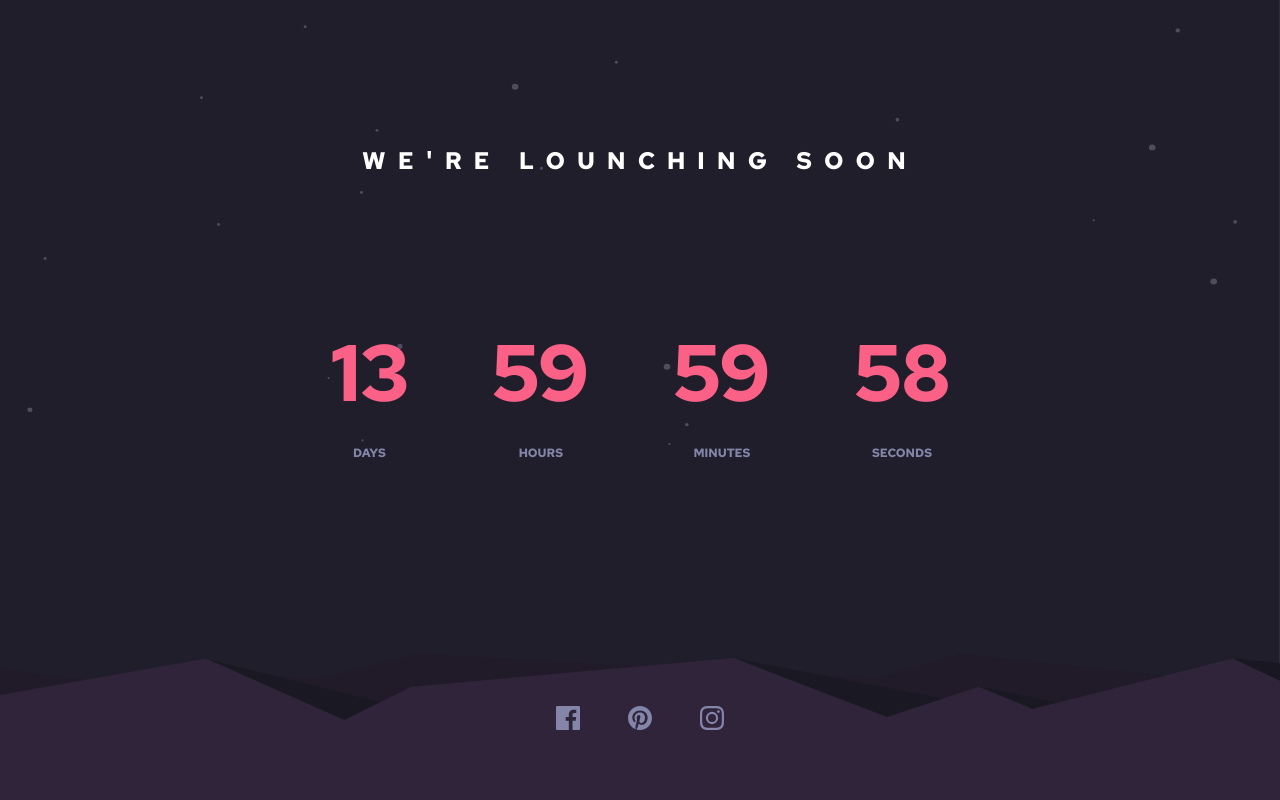
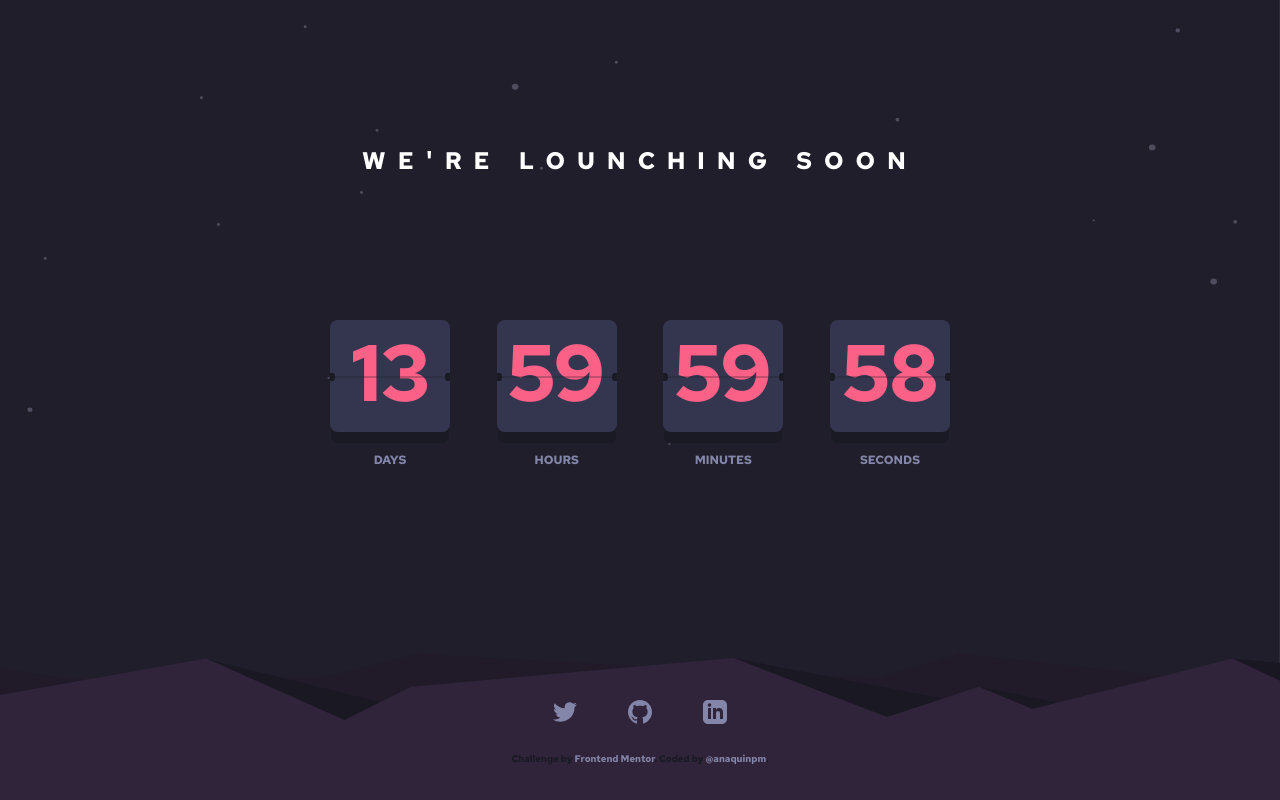
Before and after one commit to anaquinpm/countdownjs, a website built with Parcel: page src/index.html in a window 1280 px wide. Built offline with nearby package versions, Linux system fonts and the light colour scheme.

Commit message:
style: flip board and background added

```diff
--- a/src/index.html
+++ b/src/index.html
@@ -5,9 +5,9 @@
   <meta charset="UTF-8">
   <meta name="viewport" content="width=device-width, initial-scale=1.0">
 
-  <!-- <link rel="icon" type="image/png" sizes="32x32" href="./scss/assets/images/favicon-32x32.png"> -->
+  <link rel="icon" type="image/png" sizes="32x32" href="./scss/assets/images/favicon-32x32.png">
 
-  <title>Frontend Mentor | Launch countdown timer</title>
+  <title>Launch countdown timer</title>
   <!-- SCSS -->
   <link rel="stylesheet" href="./scss/main.scss">
   <!-- Fonst -->
@@ -24,47 +24,65 @@
   </header>
   <main class="main">
     <div class="main__digit">
+      <div class="main__card">
+        <div class="main__line"></div>
+        <div class="main__dot main__dot--left"></div>
+        <div class="main__dot main__dot--right"></div>
         <div class="main__day">00</div>
+      </div>
       <h2 class="main__sub">DAYS</h2>
     </div>
     <div class="main__digit">
+      <div class="main__card">
+        <div class="main__dot main__dot--left"></div>
+        <div class="main__dot main__dot--right"></div>
+        <div class="main__line"></div>
         <div class="main__hour">00</div>
+      </div>
       <h2 class="main__sub">HOURS</h2>
     </div>
     <div class="main__digit">
+      <div class="main__card">
+        <div class="main__line"></div>
+        <div class="main__dot main__dot--left"></div>
+        <div class="main__dot main__dot--right"></div>
         <div class="main__min">00</div>
+      </div>
       <h2 class="main__sub">MINUTES</h2>
     </div>
     <div class="main__digit">
+      <div class="main__card">
+        <div class="main__line"></div>
+        <div class="main__dot main__dot--left"></div>
+        <div class="main__dot main__dot--right"></div>
         <div class="main__sec">00</div>
+      </div>
       <h2 class="main__sub">SECONDS</h2>
     </div>
   </main>
   <footer class="footer">
-    <!-- los iconos para acambiar el color lo agregamos en el "scss" -->
-    <a href="#">
+    <div class="footer__icons">
+      <a href="https://twitter.com/anaquinpm">
         <svg xmlns="http://www.w3.org/2000/svg" width="24" height="24" class="footer__icon">
-        <path
-          d="M22.675 0H1.325C.593 0 0 .593 0 1.325v21.351C0 23.407.593 24 1.325 24H12.82v-9.294H9.692v-3.622h3.128V8.413c0-3.1 1.893-4.788 4.659-4.788 1.325 0 2.463.099 2.795.143v3.24l-1.918.001c-1.504 0-1.795.715-1.795 1.763v2.313h3.587l-.467 3.622h-3.12V24h6.116c.73 0 1.323-.593 1.323-1.325V1.325C24 .593 23.407 0 22.675 0z" />
+          <path d="M24 4.557c-.883.392-1.832.656-2.828.775 1.017-.609 1.798-1.574 2.165-2.724-.951.564-2.005.974-3.127 1.195-.897-.957-2.178-1.555-3.594-1.555-3.179 0-5.515 2.966-4.797 6.045-4.091-.205-7.719-2.165-10.148-5.144-1.29 2.213-.669 5.108 1.523 6.574-.806-.026-1.566-.247-2.229-.616-.054 2.281 1.581 4.415 3.949 4.89-.693.188-1.452.232-2.224.084.626 1.956 2.444 3.379 4.6 3.419-2.07 1.623-4.678 2.348-7.29 2.04 2.179 1.397 4.768 2.212 7.548 2.212 9.142 0 14.307-7.721 13.995-14.646.962-.695 1.797-1.562 2.457-2.549z"/>
         </svg>
       </a>
-    <a href="#">
+      <a href="https://github.com/anaquinpm">
         <svg xmlns="http://www.w3.org/2000/svg" width="24" height="24" class="footer__icon">
-        <path
-          d="M12 0C5.373 0 0 5.372 0 12c0 5.084 3.163 9.426 7.627 11.174-.105-.949-.2-2.405.042-3.441.218-.937 1.407-5.965 1.407-5.965s-.359-.719-.359-1.782c0-1.668.967-2.914 2.171-2.914 1.023 0 1.518.769 1.518 1.69 0 1.029-.655 2.568-.994 3.995-.283 1.194.599 2.169 1.777 2.169 2.133 0 3.772-2.249 3.772-5.495 0-2.873-2.064-4.882-5.012-4.882-3.414 0-5.418 2.561-5.418 5.207 0 1.031.397 2.138.893 2.738a.36.36 0 01.083.345l-.333 1.36c-.053.22-.174.267-.402.161-1.499-.698-2.436-2.889-2.436-4.649 0-3.785 2.75-7.262 7.929-7.262 4.163 0 7.398 2.967 7.398 6.931 0 4.136-2.607 7.464-6.227 7.464-1.216 0-2.359-.631-2.75-1.378l-.748 2.853c-.271 1.043-1.002 2.35-1.492 3.146C9.57 23.812 10.763 24 12 24c6.627 0 12-5.373 12-12 0-6.628-5.373-12-12-12z" />
+          <path d="M12 0c-6.626 0-12 5.373-12 12 0 5.302 3.438 9.8 8.207 11.387.599.111.793-.261.793-.577v-2.234c-3.338.726-4.033-1.416-4.033-1.416-.546-1.387-1.333-1.756-1.333-1.756-1.089-.745.083-.729.083-.729 1.205.084 1.839 1.237 1.839 1.237 1.07 1.834 2.807 1.304 3.492.997.107-.775.418-1.305.762-1.604-2.665-.305-5.467-1.334-5.467-5.931 0-1.311.469-2.381 1.236-3.221-.124-.303-.535-1.524.117-3.176 0 0 1.008-.322 3.301 1.23.957-.266 1.983-.399 3.003-.404 1.02.005 2.047.138 3.006.404 2.291-1.552 3.297-1.23 3.297-1.23.653 1.653.242 2.874.118 3.176.77.84 1.235 1.911 1.235 3.221 0 4.609-2.807 5.624-5.479 5.921.43.372.823 1.102.823 2.222v3.293c0 .319.192.694.801.576 4.765-1.589 8.199-6.086 8.199-11.386 0-6.627-5.373-12-12-12z"/>
         </svg>
       </a>
-    <a href="#">
+      <a href="https://www.linkedin.com/in/pablo-mart%C3%ADn-anaqu%C3%ADn-24b28825/">
       <svg xmlns="http://www.w3.org/2000/svg" width="24" height="24" class="footer__icon">
-        <path
-          d="M12 2.163c3.204 0 3.584.012 4.85.07 3.252.148 4.771 1.691 4.919 4.919.058 1.265.069 1.645.069 4.849 0 3.205-.012 3.584-.069 4.849-.149 3.225-1.664 4.771-4.919 4.919-1.266.058-1.644.07-4.85.07-3.204 0-3.584-.012-4.849-.07-3.26-.149-4.771-1.699-4.919-4.92-.058-1.265-.07-1.644-.07-4.849 0-3.204.013-3.583.07-4.849.149-3.227 1.664-4.771 4.919-4.919 1.266-.057 1.645-.069 4.849-.069zM12 0C8.741 0 8.333.014 7.053.072 2.695.272.273 2.69.073 7.052.014 8.333 0 8.741 0 12c0 3.259.014 3.668.072 4.948.2 4.358 2.618 6.78 6.98 6.98C8.333 23.986 8.741 24 12 24c3.259 0 3.668-.014 4.948-.072 4.354-.2 6.782-2.618 6.979-6.98.059-1.28.073-1.689.073-4.948 0-3.259-.014-3.667-.072-4.947-.196-4.354-2.617-6.78-6.979-6.98C15.668.014 15.259 0 12 0zm0 5.838a6.162 6.162 0 100 12.324 6.162 6.162 0 000-12.324zM12 16a4 4 0 110-8 4 4 0 010 8zm6.406-11.845a1.44 1.44 0 100 2.881 1.44 1.44 0 000-2.881z" />
+        <path d="M19 0h-14c-2.761 0-5 2.239-5 5v14c0 2.761 2.239 5 5 5h14c2.762 0 5-2.239 5-5v-14c0-2.761-2.238-5-5-5zm-11 19h-3v-11h3v11zm-1.5-12.268c-.966 0-1.75-.79-1.75-1.764s.784-1.764 1.75-1.764 1.75.79 1.75 1.764-.783 1.764-1.75 1.764zm13.5 12.268h-3v-5.604c0-3.368-4-3.113-4 0v5.604h-3v-11h3v1.765c1.396-2.586 7-2.777 7 2.476v6.759z"/>
       </svg>
     </a>
+  </div>
+    <div class="footer__attribution">
+      Challenge by <a class="footer__link" href="https://www.frontendmentor.io?ref=challenge" target="_blank">Frontend Mentor</a>.
+      Coded by <a class="footer__link" href="https://twitter.com/anaquinpm">@anaquinpm</a>.
+    </div>
   </footer>
-  <!-- <div class="attribution">
-    Challenge by <a href="https://www.frontendmentor.io?ref=challenge" target="_blank">Frontend Mentor</a>.
-    Coded by <a href="#">@anaquinpm</a>.
-  </div> -->
 </body>
 
 </html>
--- a/src/js/index.js
+++ b/src/js/index.js
@@ -32,6 +32,9 @@ document.addEventListener('DOMContentLoaded', () => {
       (remainingTime[i] > 9) ? digit.innerHTML = remainingTime[i] : digit.innerHTML = '0' + remainingTime[i]);
   }
 
+  // TODO: crear modal para cargar los datos o researt el existente -> Borarr pruebas de tiempo
+  // TODO: input and save in to storage the event day
+
   // Cargado de la fecha mediante prompt
   // const promptFecha = prompt('Ingrese la fecha del evento: AAAA-MM-DD', 'AAAA-MM-DD').split('-');
   // const promptHora = prompt('Ingrese el horarios del evento: HH-MM', 'HH-MM').split('-');
@@ -40,7 +43,7 @@ document.addEventListener('DOMContentLoaded', () => {
   // datePrompt[1]--;
   // const eventDay = new Date(...datePrompt);
 
-  // TODO: input and save in to storage the event day
+
 
   // * Pruebas de tiempo
   const eventDay = new Date();
--- a/src/scss/base/_typography.scss
+++ b/src/scss/base/_typography.scss
@@ -24,10 +24,10 @@ body {
       &__hour,
       &__min,
       &__sec {
-        font-size: 2.2rem;
+        font-size: 10vmin;
       }
       &__sub {
-        font-size: 0.7rem;
+        font-size: 1.5vmin;
       }
     }
 
@@ -56,4 +56,15 @@ body {
     }
 
   }
+  .footer{
+    color: $neutral-color-mostly-blue;
+    &__attribution{
+      text-align: center;
+      font-size: 1.2vh;
+    }
+    &__link{
+      color: $primary-color-gray;
+      text-decoration: none;
+    }
+  }
 }
--- a/src/scss/components/_digit.scss
+++ /dev/null
@@ -1,5 +0,0 @@
-.main {
-  &__digit{
-    text-align: center;
-  }
-}
--- a/src/scss/layout/_footer.scss
+++ b/src/scss/layout/_footer.scss
@@ -2,16 +2,15 @@
 
 .footer {
   display: flex;
+  flex-direction: column;
   align-items: center;
   justify-content: center;
 
   &__icon{
     margin: 24px;
-    flex: 0 1 auto;
     fill: $primary-color-gray;
   }
   &__icon:hover {
     fill: $primary-color-red;
   }
-
 }
--- a/src/scss/layout/_navigation.scss
+++ b/src/scss/layout/_navigation.scss
@@ -1,24 +1,49 @@
 @use '../abstract/variables' as *;
 
 .main {
-  @media (max-width: $mobile-width){
-  }
-
-  @media (min-width: $mobile-width+1){
-
-  }
   display: flex;
   align-items: start;
   justify-content: space-between;
 
-  &__digit{
-    flex: 0 0 auto ;
+  &__card{
+    position: relative;
+    margin: 0px 10px;
+    text-align: center;
+    width: 15vmin;
+    height: 14vmin;
+    display: block;
+    background-color: $neutral-color-blue;
+    border-radius: 1vmin;
+    box-shadow: 0 1.5vmin 0 -1px $neutral-color-mostly-blue;
   }
-  &__day,
-  &__hour,
-  &__min,
-  &__sec{
-    margin: 0px 10px 20px 10px;
+  &__line {
+    position: absolute;
+    height: 2px;
+    width: 100%;
+    background-color: hsla(234, 17%, 12%, 0.25);
+    top: 50%;
+  }
 
+  &__dot {
+    position: absolute;
+    height: 5%;
+    width: 2.5%;
+    top: 50%;
+    background-color: $neutral-color-mostly-blue;
+    border: 1px solid $neutral-color-mostly-blue;
+    &--left {
+      margin-top: -2.5%;
+      border-top-right-radius: 200%;
+      border-bottom-right-radius: 200%;
+    }
+    &--right {
+      margin: -2.5% -2.5% 0 96%;
+      border-top-left-radius: 200%;
+      border-bottom-left-radius: 200%;
+    }
+  }
+
+  &__sub{
+    margin: 20px 0;
   }
 }
--- a/src/scss/main.scss
+++ b/src/scss/main.scss
@@ -1,3 +1,2 @@
 @use './base';
 @use './layout';
-@use './components/digit';
```
Lines whose indentation alone changed are shown as unchanged.
